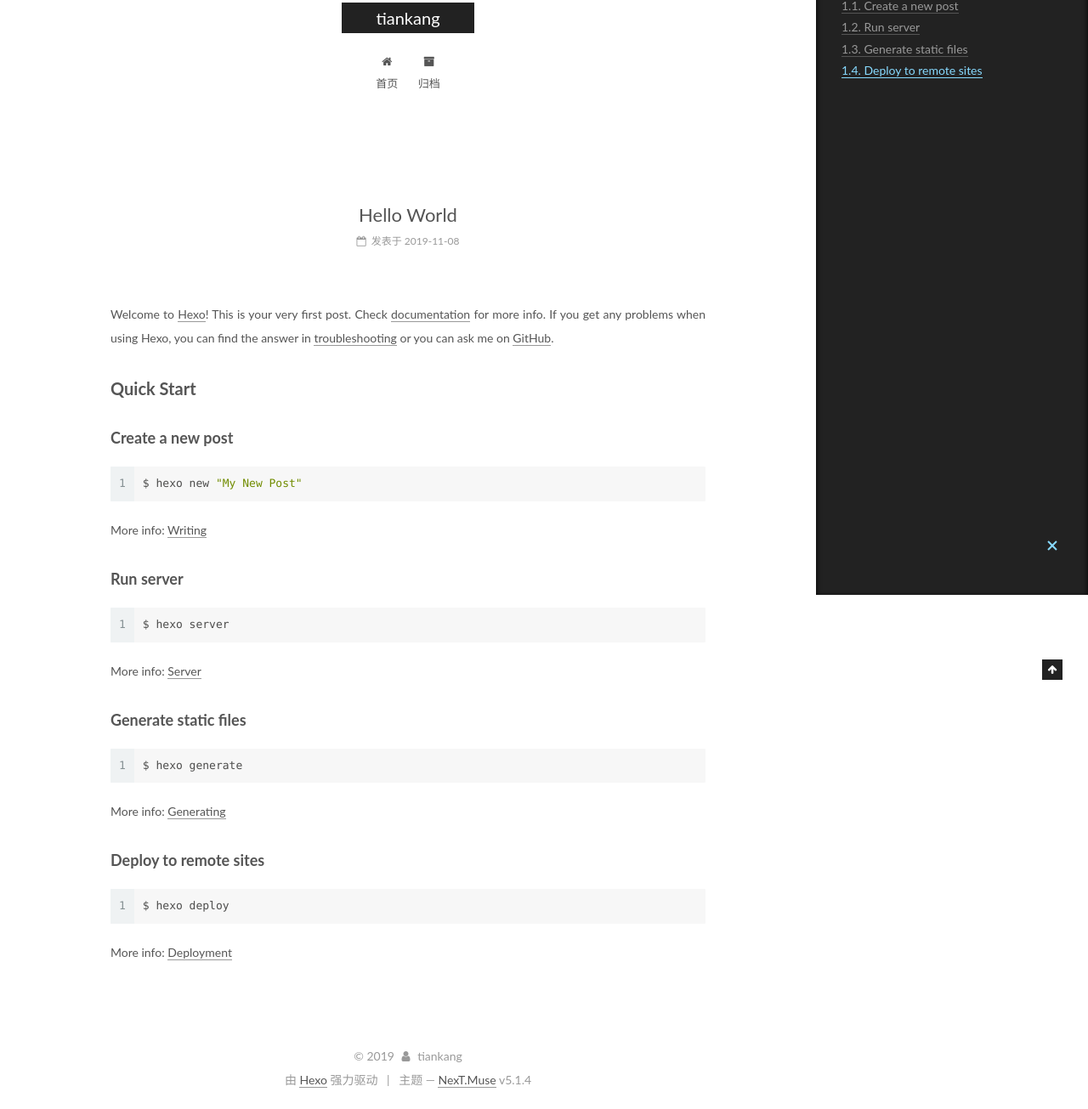
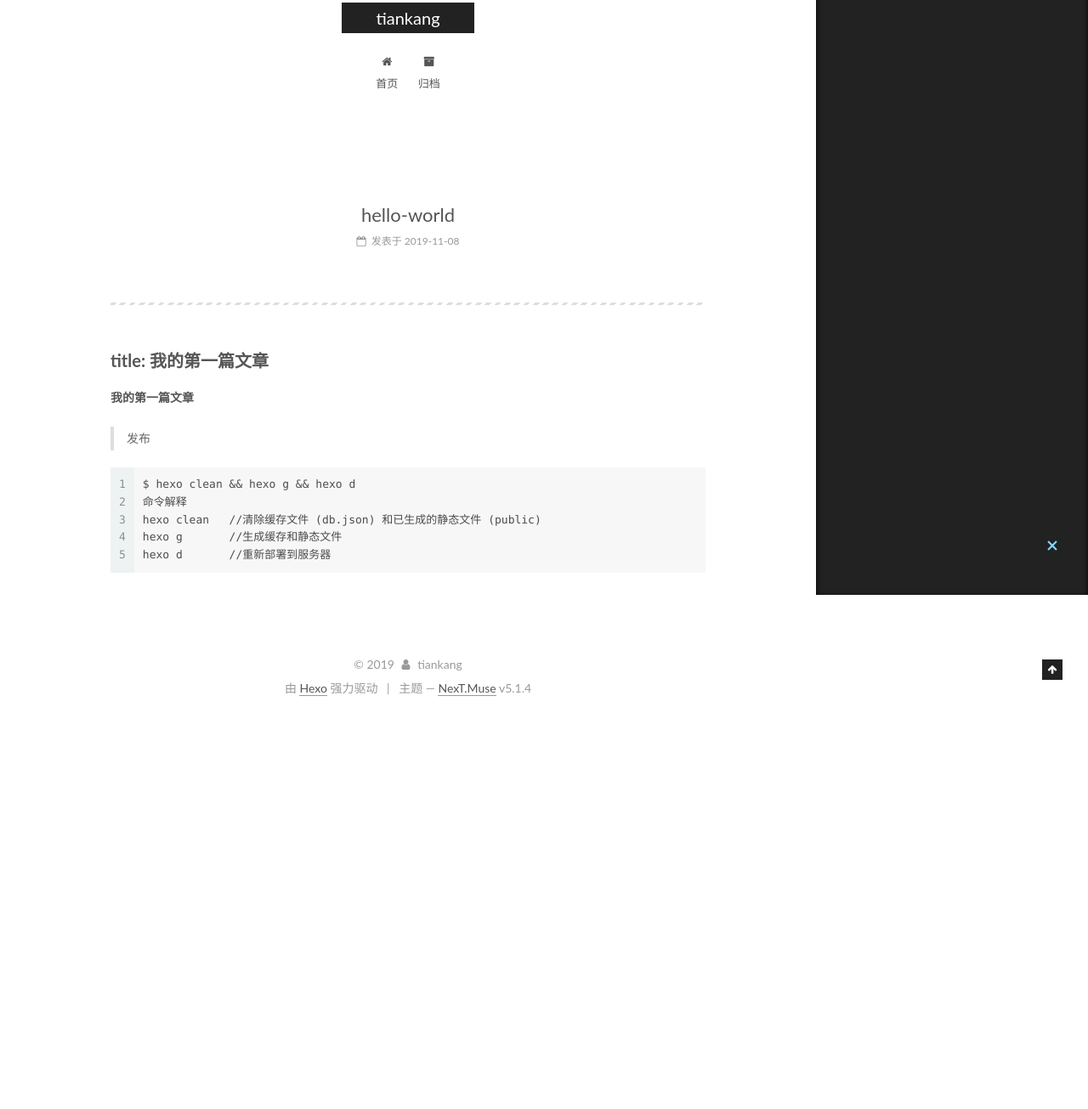
Before and after one commit to tiankang155/tiankang155.github.io, a plain HTML site: page 2019/11/08/hello-world/index.html in a window 1280 px wide. Shown: the part 100-1405 px from the top of the page at 85% size. After the commit the page ends 944 px from the top, so only its background shows below. Drawn offline with Linux system fonts and the light colour scheme.

Commit message:
Site updated: 2019-11-08 14:20:15

```diff
--- a/2019/11/08/hello-world/index.html
+++ b/2019/11/08/hello-world/index.html
@@ -79,14 +79,14 @@
 
 
 
-<meta name="description" content="Welcome to Hexo! This is your very first post. Check documentation for more info. If you get any problems when using Hexo, you can find the answer in troubleshooting or you can ask me on GitHub. Quick">
+<meta name="description" content="title: 我的第一篇文章我的第一篇文章  发布  12345$ hexo clean &amp;amp;&amp;amp; hexo g &amp;amp;&amp;amp; hexo d命令解释hexo clean   &#x2F;&#x2F;清除缓存文件 (db.json) 和已生成的静态文件 (public)hexo g       &#x2F;&#x2F;生成缓存和静态文件hexo d       &#x2F;&#x2F;重新部署到服务器">
 <meta property="og:type" content="article">
-<meta property="og:title" content="Hello World">
+<meta property="og:title" content="hello-world">
 <meta property="og:url" content="http:&#x2F;&#x2F;yoursite.com&#x2F;2019&#x2F;11&#x2F;08&#x2F;hello-world&#x2F;index.html">
 <meta property="og:site_name" content="tiankang">
-<meta property="og:description" content="Welcome to Hexo! This is your very first post. Check documentation for more info. If you get any problems when using Hexo, you can find the answer in troubleshooting or you can ask me on GitHub. Quick">
+<meta property="og:description" content="title: 我的第一篇文章我的第一篇文章  发布  12345$ hexo clean &amp;amp;&amp;amp; hexo g &amp;amp;&amp;amp; hexo d命令解释hexo clean   &#x2F;&#x2F;清除缓存文件 (db.json) 和已生成的静态文件 (public)hexo g       &#x2F;&#x2F;生成缓存和静态文件hexo d       &#x2F;&#x2F;重新部署到服务器">
 <meta property="og:locale" content="zh-Hans">
-<meta property="og:updated_time" content="2019-11-08T03:46:05.303Z">
+<meta property="og:updated_time" content="2019-11-08T06:19:35.269Z">
 <meta name="twitter:card" content="summary">
 
 
@@ -123,7 +123,7 @@
 
 
 
-  <title>Hello World | tiankang</title>
+  <title>hello-world | tiankang</title>
 
 
 
@@ -247,7 +247,7 @@
 
 
 
-          <h1 class="post-title" itemprop="name headline">Hello World</h1>
+          <h1 class="post-title" itemprop="name headline">hello-world</h1>
 
 
         <div class="post-meta">
@@ -297,20 +297,12 @@
 
 
 
-        <p>Welcome to <a href="https://hexo.io/" target="_blank" rel="noopener">Hexo</a>! This is your very first post. Check <a href="https://hexo.io/docs/" target="_blank" rel="noopener">documentation</a> for more info. If you get any problems when using Hexo, you can find the answer in <a href="https://hexo.io/docs/troubleshooting.html" target="_blank" rel="noopener">troubleshooting</a> or you can ask me on <a href="https://github.com/hexojs/hexo/issues" target="_blank" rel="noopener">GitHub</a>.</p>
-<h2 id="Quick-Start"><a href="#Quick-Start" class="headerlink" title="Quick Start"></a>Quick Start</h2><h3 id="Create-a-new-post"><a href="#Create-a-new-post" class="headerlink" title="Create a new post"></a>Create a new post</h3><figure class="highlight bash"><table><tr><td class="gutter"><pre><span class="line">1</span><br></pre></td><td class="code"><pre><span class="line">$ hexo new <span class="string">"My New Post"</span></span><br></pre></td></tr></table></figure>
-
-<p>More info: <a href="https://hexo.io/docs/writing.html" target="_blank" rel="noopener">Writing</a></p>
-<h3 id="Run-server"><a href="#Run-server" class="headerlink" title="Run server"></a>Run server</h3><figure class="highlight bash"><table><tr><td class="gutter"><pre><span class="line">1</span><br></pre></td><td class="code"><pre><span class="line">$ hexo server</span><br></pre></td></tr></table></figure>
-
-<p>More info: <a href="https://hexo.io/docs/server.html" target="_blank" rel="noopener">Server</a></p>
-<h3 id="Generate-static-files"><a href="#Generate-static-files" class="headerlink" title="Generate static files"></a>Generate static files</h3><figure class="highlight bash"><table><tr><td class="gutter"><pre><span class="line">1</span><br></pre></td><td class="code"><pre><span class="line">$ hexo generate</span><br></pre></td></tr></table></figure>
-
-<p>More info: <a href="https://hexo.io/docs/generating.html" target="_blank" rel="noopener">Generating</a></p>
-<h3 id="Deploy-to-remote-sites"><a href="#Deploy-to-remote-sites" class="headerlink" title="Deploy to remote sites"></a>Deploy to remote sites</h3><figure class="highlight bash"><table><tr><td class="gutter"><pre><span class="line">1</span><br></pre></td><td class="code"><pre><span class="line">$ hexo deploy</span><br></pre></td></tr></table></figure>
-
-<p>More info: <a href="https://hexo.io/docs/one-command-deployment.html" target="_blank" rel="noopener">Deployment</a></p>
-
+        <hr>
+<h2 id="title-我的第一篇文章"><a href="#title-我的第一篇文章" class="headerlink" title=" title: 我的第一篇文章"></a> title: 我的第一篇文章</h2><p><strong>我的第一篇文章</strong></p>
+<blockquote>
+<p>发布</p>
+</blockquote>
+<figure class="highlight plain"><table><tr><td class="gutter"><pre><span class="line">1</span><br><span class="line">2</span><br><span class="line">3</span><br><span class="line">4</span><br><span class="line">5</span><br></pre></td><td class="code"><pre><span class="line">$ hexo clean &amp;&amp; hexo g &amp;&amp; hexo d</span><br><span class="line">命令解释</span><br><span class="line">hexo clean   //清除缓存文件 (db.json) 和已生成的静态文件 (public)</span><br><span class="line">hexo g       //生成缓存和静态文件</span><br><span class="line">hexo d       //重新部署到服务器</span><br></pre></td></tr></table></figure>
 
     </div>
 
@@ -440,7 +432,7 @@
 
 
 
-              <div class="post-toc-content"><ol class="nav"><li class="nav-item nav-level-2"><a class="nav-link" href="#Quick-Start"><span class="nav-number">1.</span> <span class="nav-text">Quick Start</span></a><ol class="nav-child"><li class="nav-item nav-level-3"><a class="nav-link" href="#Create-a-new-post"><span class="nav-number">1.1.</span> <span class="nav-text">Create a new post</span></a></li><li class="nav-item nav-level-3"><a class="nav-link" href="#Run-server"><span class="nav-number">1.2.</span> <span class="nav-text">Run server</span></a></li><li class="nav-item nav-level-3"><a class="nav-link" href="#Generate-static-files"><span class="nav-number">1.3.</span> <span class="nav-text">Generate static files</span></a></li><li class="nav-item nav-level-3"><a class="nav-link" href="#Deploy-to-remote-sites"><span class="nav-number">1.4.</span> <span class="nav-text">Deploy to remote sites</span></a></li></ol></li></ol></div>
+              <div class="post-toc-content"><ol class="nav"><li class="nav-item nav-level-2"><a class="nav-link" href="#title-我的第一篇文章"><span class="nav-number">1.</span> <span class="nav-text"> title: 我的第一篇文章</span></a></li></ol></div>
 
 
           </div>
--- a/css/main.css
+++ b/css/main.css
@@ -1822,7 +1822,7 @@ pre .javascript .function {
   width: 4px;
   height: 4px;
   border-radius: 50%;
-  background: #ffdefa;
+  background: #fff9ff;
 }
 .links-of-blogroll {
   font-size: 13px;
```
Also changed, not shown: archives/2019/11/index.html (+1 -1 lines), archives/2019/index.html (+1 -1 lines), archives/index.html (+1 -1 lines), index.html (+7 -15 lines).
